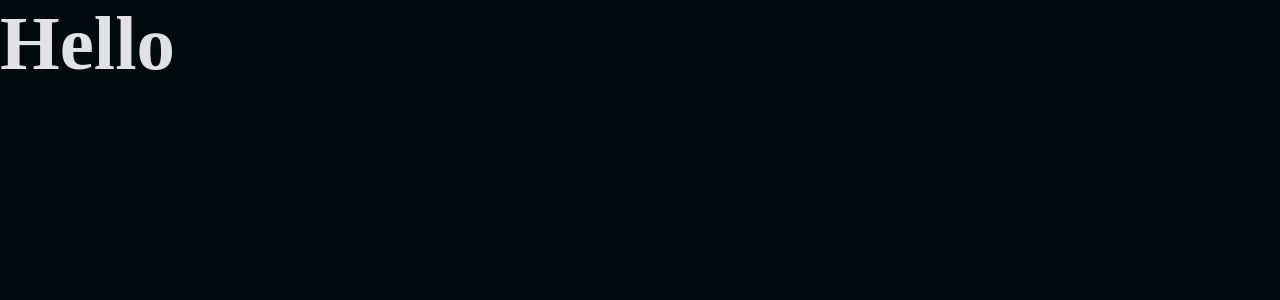
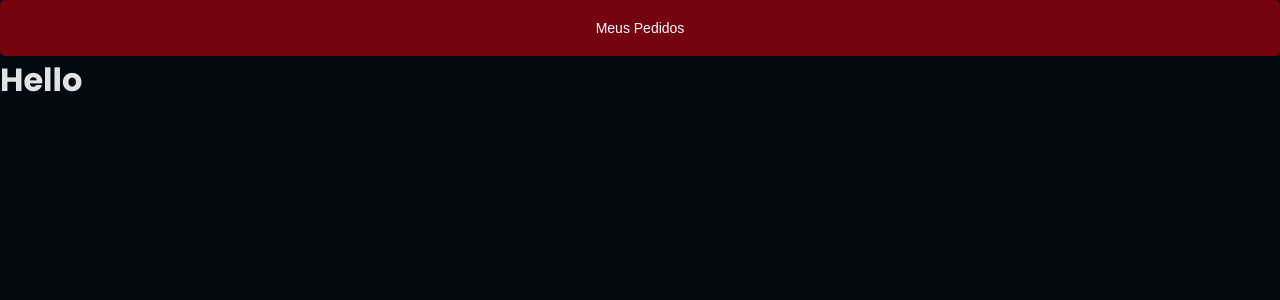
Before and after one commit to fredsonsouza/food-explorer, a React (Vite) app: page / in a window 1280 px wide. Shown: the top 300 px of the page. Built offline with nearby package versions, Linux system fonts and the light colour scheme.

Commit message:
added component Button

```diff
--- a/index.html
+++ b/index.html
@@ -4,6 +4,11 @@
 <head>
   <meta charset="UTF-8" />
   <meta name="viewport" content="width=device-width, initial-scale=1.0" />
+
+  <link rel="preconnect" href="https://fonts.googleapis.com">
+  <link rel="preconnect" href="https://fonts.gstatic.com" crossorigin>
+  <link href="https://fonts.googleapis.com/css2?family=DM+Sans&family=Poppins:wght@400;500;700&family=Roboto:wght@400;700&display=swap" rel="stylesheet">
+
   <title>Food Explorer</title>
 </head>
 
--- /dev/null
+++ b/src/components/Button/index.jsx
@@ -0,0 +1,5 @@
+import { Container } from "./styles";
+
+export function Button() {
+  return <Container type="button">Meus Pedidos</Container>;
+}
--- /dev/null
+++ b/src/components/Button/styles.js
@@ -0,0 +1,18 @@
+import styled from "styled-components";
+
+export const Container = styled.button`
+  width: 100%;
+  background-color: ${({ theme }) => theme.COLORS.BACKGROUND_BUTTON};
+  color: ${({ theme }) => theme.COLORS.WHITE};
+
+  height: 5.6rem;
+  border: 0;
+  padding: 1.2rem 3.2rem;
+  border-radius: 0.5rem;
+  font-weight: 500;
+  font-size: 1.4rem;
+
+  &disabled {
+    opacity: 0.5;
+  }
+`;
--- a/src/pages/Details/index.jsx
+++ b/src/pages/Details/index.jsx
@@ -1,9 +1,11 @@
 import { Container } from "./styles";
+import { Button } from "../../components/Button";
 
 export function Details() {
   return (
     <Container>
       <div>
+        <Button></Button>
         <h1>Hello</h1>
       </div>
     </Container>
--- a/src/pages/Details/styles.js
+++ b/src/pages/Details/styles.js
@@ -1,5 +1,3 @@
 import styled from "styled-components";
 
-export const Container = styled.div`
-  font-size: 2.4rem;
-`;
+export const Container = styled.div``;
--- a/src/styles/global.js
+++ b/src/styles/global.js
@@ -1,6 +1,9 @@
 import { createGlobalStyle } from "styled-components";
 
 export default createGlobalStyle`
+:root {
+  font-size: 62.5%;
+}
 *{
 margin: 0;
 padding: 0;
@@ -9,7 +12,15 @@ box-sizing: border-box;
 body{
   background-color:${({ theme }) => theme.COLORS.BACKGROUND_800} ;
   color: ${({ theme }) => theme.COLORS.GRAY_200};
-  font-size: 62.5%;
+  font-size: 1.6rem;
+
+  -webkit-font-smoothing: antialiased
+}
+h1{
+  font-family: 'Poppins', sans-serif;
+}
+input{
+  font-family: 'Roboto', sans-serif;
 }
 
 a{
--- a/src/styles/theme.js
+++ b/src/styles/theme.js
@@ -3,6 +3,8 @@ export default {
     BACKGROUND_900: "#00070a",
     BACKGROUND_800: "#000a0f",
     BACKGROUND_700: "#00111A",
+
+    BACKGROUND_BUTTON: "#750310",
 
     WHITE: "#FFF",
     BLUE: "#82F3FF",
@@ -10,5 +12,6 @@ export default {
     GRAY_100: "#FFFAF1",
     GRAY_200: "#E1E1E6",
     GRAY_300: "#C4C4CC",
+    GRAY_400: "#7C7C8A",
   },
 };
```
